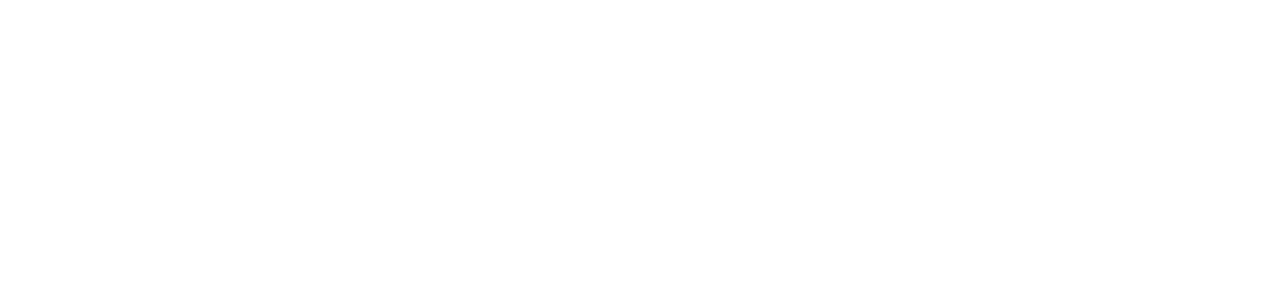
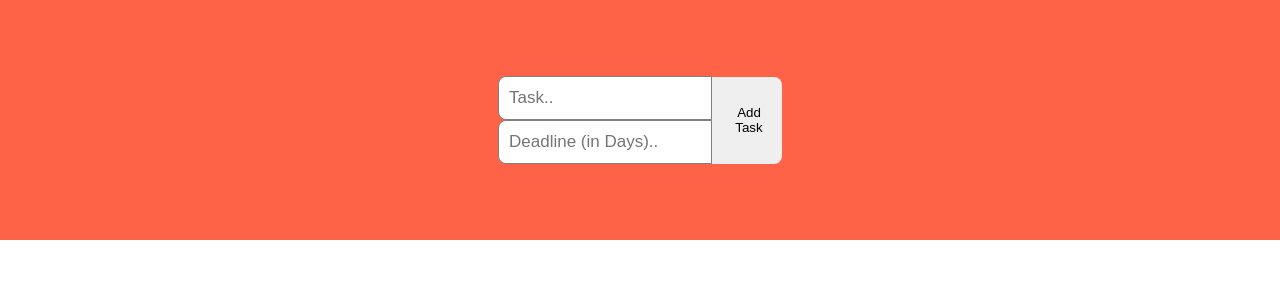
Before and after one commit to Noemi890/react-typescript-todo-list, a React (Create React App) app: page / in a window 1280 px wide. Shown: the top 300 px of the page. Built offline with nearby package versions, Linux system fonts and the light colour scheme.

Commit message:
feat: cleanup and styling

```diff
--- a/public/index.html
+++ b/public/index.html
@@ -10,34 +10,10 @@
       content="Web site created using create-react-app"
     />
     <link rel="apple-touch-icon" href="%PUBLIC_URL%/logo192.png" />
-    <!--
-      manifest.json provides metadata used when your web app is installed on a
-      user's mobile device or desktop. See https://developers.google.com/web/fundamentals/web-app-manifest/
-    -->
     <link rel="manifest" href="%PUBLIC_URL%/manifest.json" />
-    <!--
-      Notice the use of %PUBLIC_URL% in the tags above.
-      It will be replaced with the URL of the `public` folder during the build.
-      Only files inside the `public` folder can be referenced from the HTML.
-
-      Unlike "/favicon.ico" or "favicon.ico", "%PUBLIC_URL%/favicon.ico" will
-      work correctly both with client-side routing and a non-root public URL.
-      Learn how to configure a non-root public URL by running `npm run build`.
-    -->
-    <title>React App</title>
+    <title>ToDo List Typescript</title>
   </head>
   <body>
-    <noscript>You need to enable JavaScript to run this app.</noscript>
     <div id="root"></div>
-    <!--
-      This HTML file is a template.
-      If you open it directly in the browser, you will see an empty page.
-
-      You can add webfonts, meta tags, or analytics to this file.
-      The build step will place the bundled scripts into the <body> tag.
-
-      To begin the development, run `npm start` or `yarn start`.
-      To create a production bundle, use `npm run build` or `yarn build`.
-    -->
   </body>
 </html>
--- a/src/App.css
+++ b/src/App.css
@@ -1,38 +1,53 @@
 .App {
+  display: flex;
   text-align: center;
+  flex-direction: column;
+  width: 100vw;
+  height: 100vh;
+  font-family: Arial, Helvetica, sans-serif;
 }
 
-.App-logo {
-  height: 40vmin;
-  pointer-events: none;
+body {
+  margin: 0;
+  padding: 0;
 }
 
-@media (prefers-reduced-motion: no-preference) {
-  .App-logo {
-    animation: App-logo-spin infinite 20s linear;
-  }
+.header .input_container {
+  display: flex;
+  flex-direction: column;
 }
 
-.App-header {
-  background-color: #282c34;
-  min-height: 100vh;
-  display: flex;
-  flex-direction: column;
-  align-items: center;
-  justify-content: center;
-  font-size: calc(10px + 2vmin);
-  color: white;
+.header input {
+  width: 200px;
+  height: 40px;
+  border: 1px solid grey;
+  border-bottom-left-radius: 8px;
+  border-top-left-radius: 8px;
+  padding-left: 10px;
+  font-size: 17px;
+
 }
 
-.App-link {
-  color: #61dafb;
+.header button {
+  width: 70px;
+  height: 87px;
+  border: none;
+  border-bottom-right-radius: 8px;
+  border-top-right-radius: 8px;
+  padding-left: 10px;
+  cursor: pointer;
 }
 
-@keyframes App-logo-spin {
-  from {
-    transform: rotate(0deg);
-  }
-  to {
-    transform: rotate(360deg);
-  }
+.header {
+  flex: 30%;
+  background-color: tomato;
+  width: 100%;
+  display: flex;
+  justify-content: center;
+  align-items: center;
 }
+
+.todoList {
+  flex: 70%;
+  width: 100%;
+}
--- a/src/App.tsx
+++ b/src/App.tsx
@@ -1,10 +1,17 @@
-import React from 'react';
+import React, { FC } from 'react';
 import './App.css';
 
-function App() {
+const App: FC = () => {
   return (
     <div className="App">
-
+      <div className='header'>
+        <div className='input_container'>
+        <input type="text" placeholder='Task..'/>
+        <input type="number" placeholder='Deadline (in Days)..'/>
+        </div>
+        <button>Add Task</button>
+      </div>
+      <div className='todoList'></div>
     </div>
   );
 }
```
